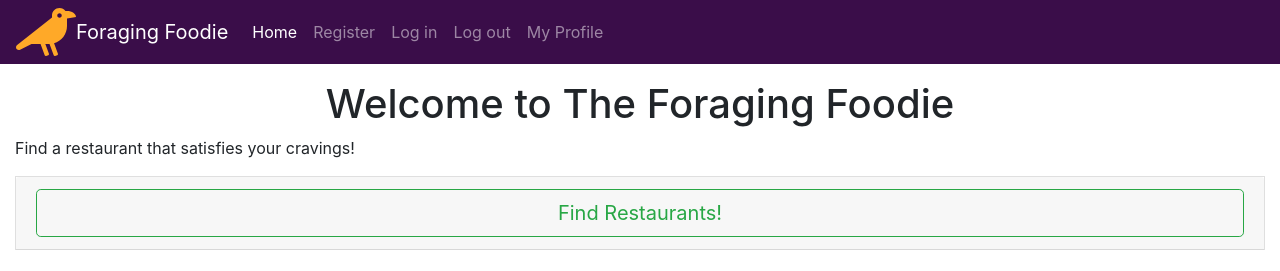
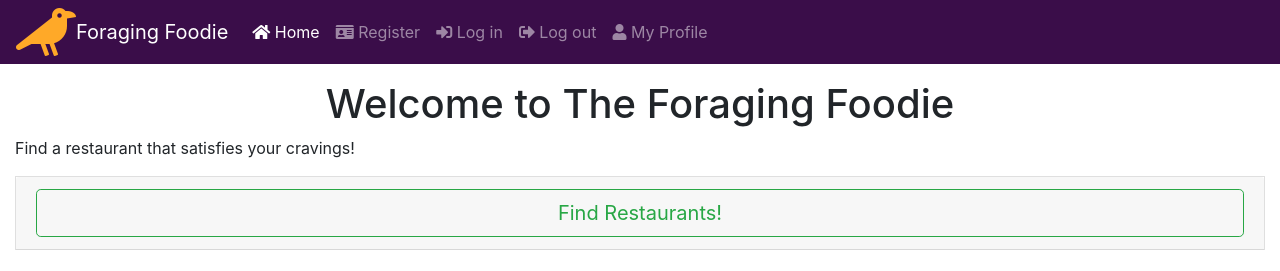
Before and after one commit to alyssalew/foraging-foodie, a Flask app: page / in a window 1280 px wide. Shown: the top 271 px of the page. Run offline with Flask 2, Linux system fonts and the light colour scheme; some libraries are stand-ins or nearby versions.

Commit message:
Add footer; Add Font Awesome icons

```diff
--- a/static/styles.css
+++ b/static/styles.css
@@ -76,3 +76,8 @@
     font-weight: 600;
     text-align: center;
 }
+
+.bd-footer {
+    font-size: 85%;
+    text-align: center;
+}
--- a/templates/base.html
+++ b/templates/base.html
@@ -6,7 +6,7 @@
     <meta name="viewport" content="width=device-width, initial-scale=1, shrink-to-fit=no">
 
     <!-- Font Awsome Icons -->
-    <script defer src="https://use.fontawesome.com/releases/v5.0.13/js/all.js" integrity="sha384-xymdQtn1n3lH2wcu0qhcdaOpQwyoarkgLVxC/wZ5q7h9gHtxICrpcaSUfygqZGOe" crossorigin="anonymous"></script>
+    <link rel="stylesheet" href="https://use.fontawesome.com/releases/v5.1.0/css/all.css" integrity="sha384-lKuwvrZot6UHsBSfcMvOkWwlCMgc0TaWr+30HWe3a4ltaBwTZhyTEggF5tJv8tbt" crossorigin="anonymous">
 
     <!-- Bootstrap CSS -->
     <link rel="stylesheet" href="https://stackpath.bootstrapcdn.com/bootstrap/4.1.1/css/bootstrap.min.css" integrity="sha384-WskhaSGFgHYWDcbwN70/dfYBj47jz9qbsMId/iRN3ewGhXQFZCSftd1LZCfmhktB" crossorigin="anonymous">
@@ -31,11 +31,11 @@
           </button>
           <div class="collapse navbar-collapse" id="navbarNavAltMarkup">
             <div class="navbar-nav">
-              <a class="nav-item nav-link active" href="/">Home <span class="sr-only">(current)</span></a>
-              <a class="nav-item nav-link" href="/register">Register</a>
-              <a class="nav-item nav-link" href="/login">Log in</a>
-              <a class="nav-item nav-link" href="/logout">Log out</a>
-              <a class="nav-item nav-link" href="/my-profile">My Profile</a>
+              <a class="nav-item nav-link active" href="/"> <i class="fas fa-home"></i> Home <span class="sr-only">(current)</span></a>
+              <a class="nav-item nav-link" href="/register"> <i class="fas fa-id-card"></i> Register</a>
+              <a class="nav-item nav-link" href="/login"> <i class="fas fa-sign-in-alt"></i> Log in</a>
+              <a class="nav-item nav-link" href="/logout"> <i class="fas fa-sign-out-alt"></i> Log out</a>
+              <a class="nav-item nav-link" href="/my-profile"> <i class="fas fa-user"></i> My Profile</a>
             </div>
           </div>
         </nav>
@@ -86,10 +86,18 @@
         <script src="/static/js/add-address.js"></script>
 
     </div>
-    <!-- <footer class="footer fixed-bottom">
-          <div class="container">
-            <span class="text-muted"></span>
+    <footer class="bd-footer text-muted">
+          <div class="container-fluid p-3 p-md-5">
+            <p class="bd-footer-links">
+              <i class="fab fa-github"></i> <a href="https://github.com/alyssalew/foraging-foodie">GitHub</a> |
+              <i class="fas fa-book"></i> <a href="https://github.com/alyssalew/foraging-foodie/wiki">Documentation</a>
+
+            </p>
+            <p>
+              Designed and built with <i class="fas fa-heart"></i> &amp; <i class="fas fa-grin-beam-sweat"></i> by Alyssa Lew
+
+            </p>
           </div>
-    </footer> -->
+    </footer>
   </body>
 </html>
--- a/templates/my-profile.html
+++ b/templates/my-profile.html
@@ -23,7 +23,7 @@
             <div class="card-header" id="headingOne">
               <h5 class="mb-0">
                 <button class="btn btn-outline-success" type="button" data-toggle="collapse" data-target="#collapseOne" aria-expanded="false" aria-controls="collapseOne">
-                  Add a new address
+                  <i class="fas fa-address-card"></i> Add a new address
                 </button>
               </h5>
             </div>
```
